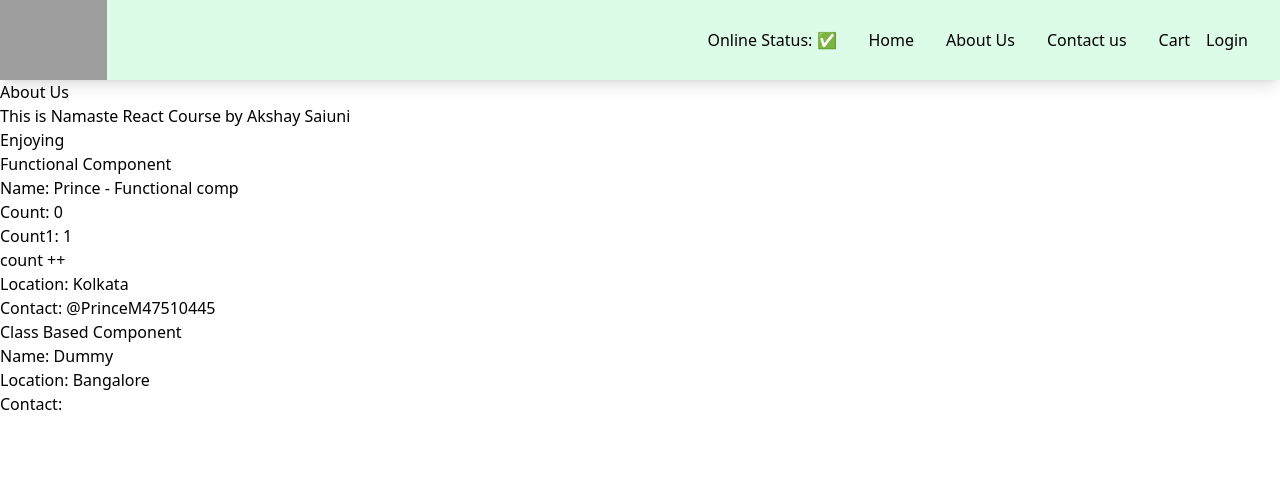
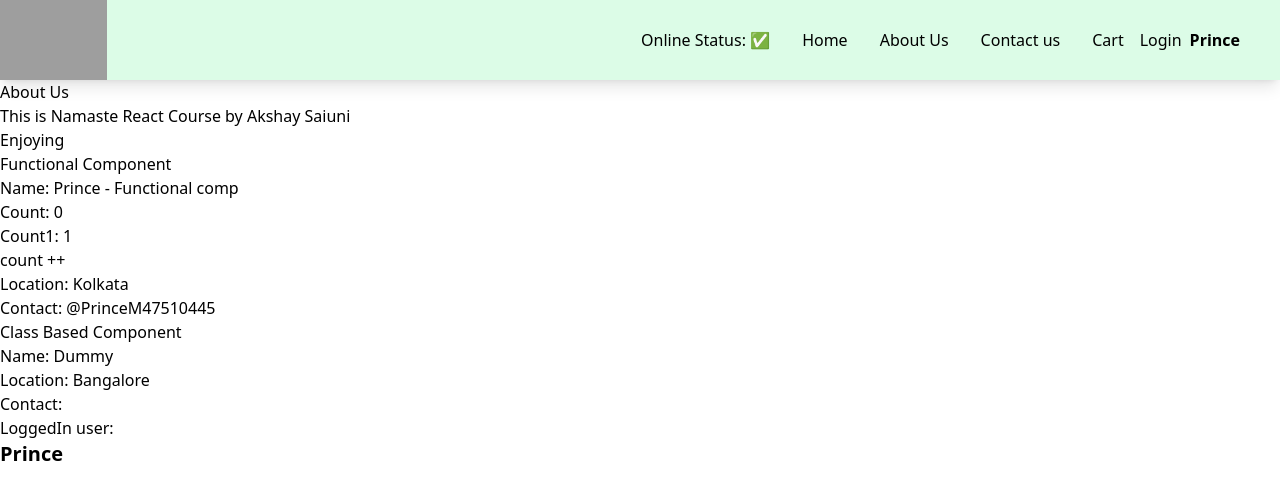
Before and after one commit to leeton012/namaste-react, a React (Vite) app: page /about in a window 1280 px wide. Shown: the top 500 px of the page. Built offline with nearby package versions, Linux system fonts and the light colour scheme; no server answers; grey boxes are pictures that could not be loaded.

Commit message:
Data is a new oil

```diff
--- a/src/App.js
+++ b/src/App.js
@@ -1,4 +1,4 @@
-import React, { Suspense, lazy } from 'react';
+import React, { Suspense, lazy, useEffect, useState } from 'react';
 import ReactDOM from 'react-dom/client';
 import Header from './components/Header';
 import Body from './components/Body';
@@ -7,6 +7,7 @@ import Contact from './components/Contact';
 import Error from './components/Error';
 import { createBrowserRouter, RouterProvider, Outlet } from 'react-router-dom';
 import RestaurantMenu from './components/RestaurantMenu';
+import UserContext from './utils/UserContext';
 
 // chunking
 // code spliting
@@ -19,11 +20,18 @@ import RestaurantMenu from './components/RestaurantMenu';
 const AboutUS = lazy(() => import('./components/AboutUs'));
 
 const AppLayout = () => {
+  const [userName, setUserName] = useState();
+  useEffect(() => {
+    setUserName('Prince');
+  }, []);
+
   return (
-    <div className='app'>
-      <Header />
-      <Outlet />
-    </div>
+    <UserContext.Provider value={{ loggedInUser: userName, setUserName }}>
+      <div className='app'>
+        <Header />
+        <Outlet />
+      </div>
+    </UserContext.Provider>
   );
 };
 
--- a/src/components/AboutUs.js
+++ b/src/components/AboutUs.js
@@ -1,6 +1,7 @@
 import User from './User';
 import UserClass from './UserClass';
 import { Component } from 'react';
+import UserContext from '../utils/UserContext';
 
 class AboutUs extends Component {
   constructor(props) {
@@ -23,6 +24,13 @@ class AboutUs extends Component {
         <User name={'Prince - Functional comp'} />
         <h4 className='cls-comp'>Class Based Component</h4>
         <UserClass name={'Prince - Class Comp'} />
+        {/**classbased component is not havinghook so we have to pass this way */}
+        <div>
+          LoggedIn user:{' '}
+          <UserContext.Consumer>
+            {({ loggedInUser }) => <h4 className='text-xl font-bold'>{loggedInUser}</h4>}
+          </UserContext.Consumer>
+        </div>
       </div>
     );
   }
--- a/src/components/Body.js
+++ b/src/components/Body.js
@@ -1,9 +1,10 @@
 import RestaurantCard, { withPromotedLabel } from './RestaurantCard';
-import { useEffect, useState } from 'react';
+import { useEffect, useState, useContext } from 'react';
 import Shimmer from './ShimmerUI';
 import { Link } from 'react-router-dom';
 import useOnlineStatus from '../utils/useOnlineStatus';
 import { RESTAURANT_API } from '../utils/constant';
+import UserContext from '../utils/UserContext';
 // import resList from '../utils/mockData'; --> // mockData.js file rendered for sample
 
 // not using keys is the bad practices
@@ -57,6 +58,8 @@ const Body = () => {
   //   return <Shimmer />;
   // }
 
+  const { loggedInUser, setUserName } = useContext(UserContext);
+
   return !listOfRestaurant.length ? (
     <Shimmer />
   ) : (
@@ -95,6 +98,14 @@ const Body = () => {
             Top Rated Restaurants
           </button>
         </div>
+        <div className='search p-4 m-4 flex items-center'>
+          <label> UserName : </label>
+          <input
+            className='border border-black p-4r m-4'
+            value={loggedInUser}
+            onChange={(e) => setUserName(e.target.value)}
+          />
+        </div>
       </div>
       <div className='flex flex-wrap justify-center'>
         {searchFilteredRestaurant.map((restaurant) => (
--- a/src/components/Header.js
+++ b/src/components/Header.js
@@ -1,11 +1,14 @@
 import { LOGO_URL } from '../utils/constant';
-import { useEffect, useState } from 'react';
+import { useContext, useEffect, useState } from 'react';
 import { Link } from 'react-router-dom';
 import useOnlineStatus from '../utils/useOnlineStatus';
+import UserContext from '../utils/UserContext';
 
 const Header = () => {
   const [btnNameReact, setBtnNameReact] = useState('Login');
   const onlineStatus = useOnlineStatus();
+  const { loggedInUser } = useContext(UserContext);
+  console.log('🚀 ~ file: Header.js:11 ~ Header ~ loggedInUser:', loggedInUser);
 
   //if no dependancy array ==> then useEffect render everytym the component render
   // if dependency array is empty == [] ==> useEffect call in initial render of the component
@@ -41,6 +44,7 @@ const Header = () => {
             }}>
             {btnNameReact}
           </button>
+          <p className='font-bold px-2'>{loggedInUser}</p>
         </ul>
       </div>
     </div>
--- a/src/components/ItemList.js
+++ b/src/components/ItemList.js
@@ -2,7 +2,6 @@
 
 const ItemList = ({ items }) => {
   try {
-    console.log('🚀 ~ file: ItemList.js:2 ~ ItemList ~ item:', items);
     return (
       <div>
         {items.map((el) => (
@@ -12,10 +11,9 @@ const ItemList = ({ items }) => {
             <div className='w-10/12'>
               <div className='py-2'>
                 <span>{el.card.info.name}</span>
-                <span>
-                  - ₹
-                  {el.card.info.price ? el.card.info.price / 100 : el.card.info.defaultPrice / 100}
-                </span>
+                <p>
+                  ₹{el.card.info.price ? el.card.info.price / 100 : el.card.info.defaultPrice / 100}
+                </p>
               </div>
               <p className='text-xs'>{el.card.info.description}</p>
             </div>
@@ -28,6 +26,7 @@ const ItemList = ({ items }) => {
                   'https://media-assets.swiggy.com/swiggy/image/upload/fl_lossy,f_auto,q_auto,w_660/' +
                   el.card.info.imageId
                 }
+                className='w-full'
               />
             </div>
           </div>
--- a/src/components/RestaurantCard.js
+++ b/src/components/RestaurantCard.js
@@ -1,11 +1,14 @@
 import { CDN_URL } from '../utils/constant';
+import { useContext } from 'react';
+import UserContext from '../utils/UserContext';
 
 const RestaurantCard = (props) => {
   // destructuring the props object
   const { resData } = props;
-  console.log('🚀 ~ file: RestaurantCard.js:6 ~ RestaurantCard ~ resData:', resData.info.promoted);
+
   const { name, cuisines, avgRating, costForTwo, sla } = resData?.info;
   const { deliveryTime } = sla;
+  const { loggedInUser } = useContext(UserContext);
 
   return (
     <div className='m-4 p-4 w-[170] rounded-lg bg-gray-100 hover:bg-gray-200'>
@@ -21,6 +24,7 @@ const RestaurantCard = (props) => {
       <h4>{avgRating}</h4>
       <h4>{costForTwo}</h4>
       <h4>{deliveryTime}</h4>
+      <h4>User: {loggedInUser}</h4>
     </div>
   );
 };
--- a/src/components/RestaurantCategory.js
+++ b/src/components/RestaurantCategory.js
@@ -1,17 +1,24 @@
+// import React, { useState } from 'react';
 import ItemList from '../components/ItemList';
+import { useState } from 'react';
 
-const RestaurantCategory = ({ data }) => {
+const RestaurantCategory = ({ data, showItems, setShowItemIndex }) => {
+  const handleClick = (e) => {
+    setShowItemIndex(e.target.value);
+  };
+
+  console.log('🚀 ~ file: RestaurantCategory.js:20 ~ RestaurantCategory ~ showItems:', showItems);
   return (
     <div>
       {/** Header  */}
       <div className='w-6/12 bg-gray-100 shadow-lg p-4 mx-auto my-2  '>
-        <div className='justify-between flex cursor-pointer'>
+        <div className='justify-between flex cursor-pointer' onClick={handleClick}>
           <span className='font-bold text-lg'>
             {data.title} ({data.itemCards.length})
           </span>
           <span>⬇️</span>
         </div>
-        <ItemList items={data.itemCards} />
+        {showItems && <ItemList items={data.itemCards} />}
       </div>
     </div>
   );
--- a/src/components/RestaurantMenu.js
+++ b/src/components/RestaurantMenu.js
@@ -9,22 +9,8 @@ const RestaurantMenu = () => {
   //for taking the res id from browser url
   const { resId } = useParams();
 
-  // useEffect(() => {
-  //   fetchRestaurants();
-  // }, []);
-
-  // const fetchRestaurants = async () => {
-  //   try {
-  //     console.log('upto here');
-  //     const response = await fetch(MENU_API + resId);
-
-  //     const json = await response.json();
-  //     console.log(json);
-  //     setResInfo(json.data.cards);
-  //   } catch (e) {
-  //     console.log(e);
-  //   }
-  // };
+  //for colapse all the othert accordian once tap n one accordian
+  const [showIndex, setShowIndex] = useState(null);
 
   const resInfo = useRestaurantMenu(resId);
 
@@ -44,6 +30,7 @@ const RestaurantMenu = () => {
     (el) =>
       el.card?.card?.['@type'] === 'type.googleapis.com/swiggy.presentation.food.v2.ItemCategory'
   );
+  categories.isCollapsed = true;
 
   return (
     <div className='text-center'>
@@ -51,8 +38,12 @@ const RestaurantMenu = () => {
       <p className='font-bold text-lg'>
         {cuisines.join(', ')} - {costForTwoMessage}
       </p>
-      {categories.map((el) => (
-        <RestaurantCategory data={el?.card?.card} />
+      {categories.map((el, index) => (
+        <RestaurantCategory
+          data={el?.card?.card}
+          showItems={index === showIndex ? true : false}
+          setShowItemIndex={() => setShowIndex(index)}
+        />
       ))}
     </div>
   );
--- /dev/null
+++ b/src/utils/UserContext.js
@@ -0,0 +1,5 @@
+import { createContext } from 'react';
+
+const UserContext = createContext({ loggedInUser: 'default user from context api' });
+
+export default UserContext;
```
Also changed, not shown: 1 other file (tests, documents, lock files or other folders).
